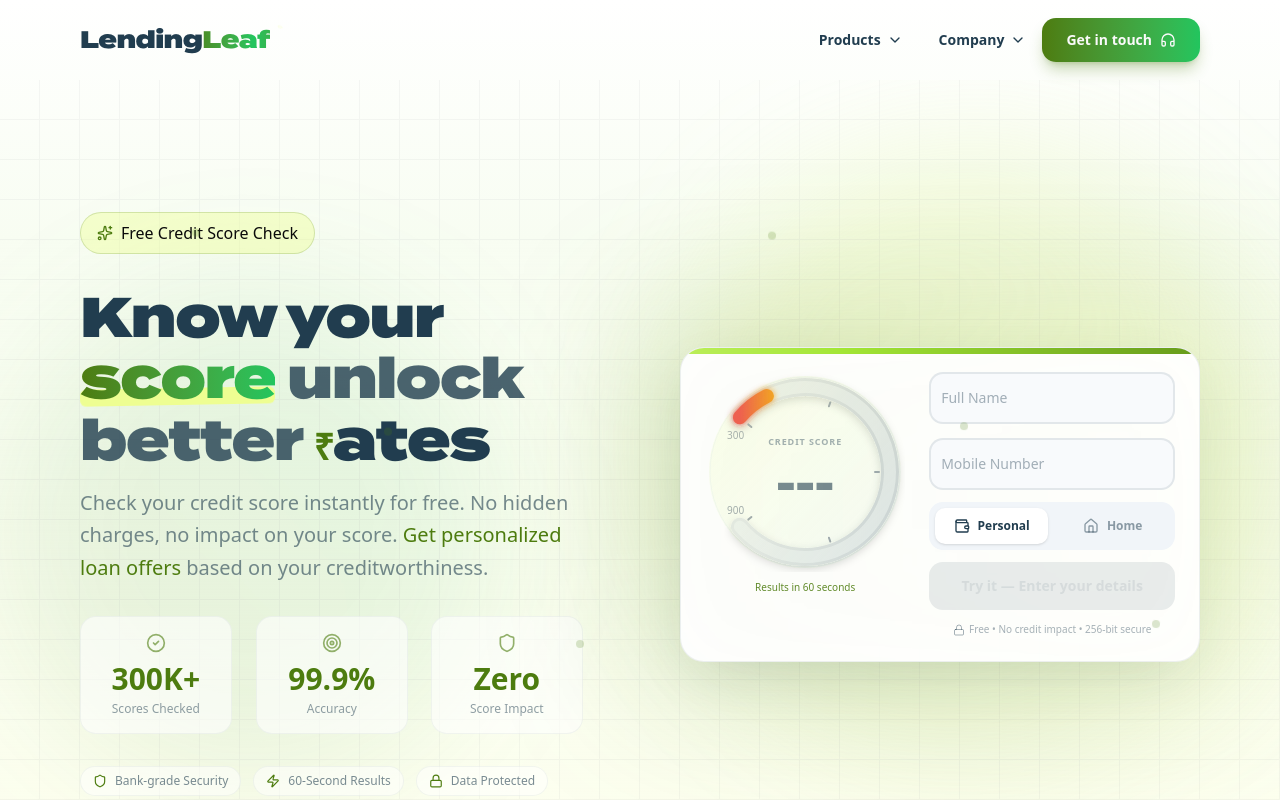
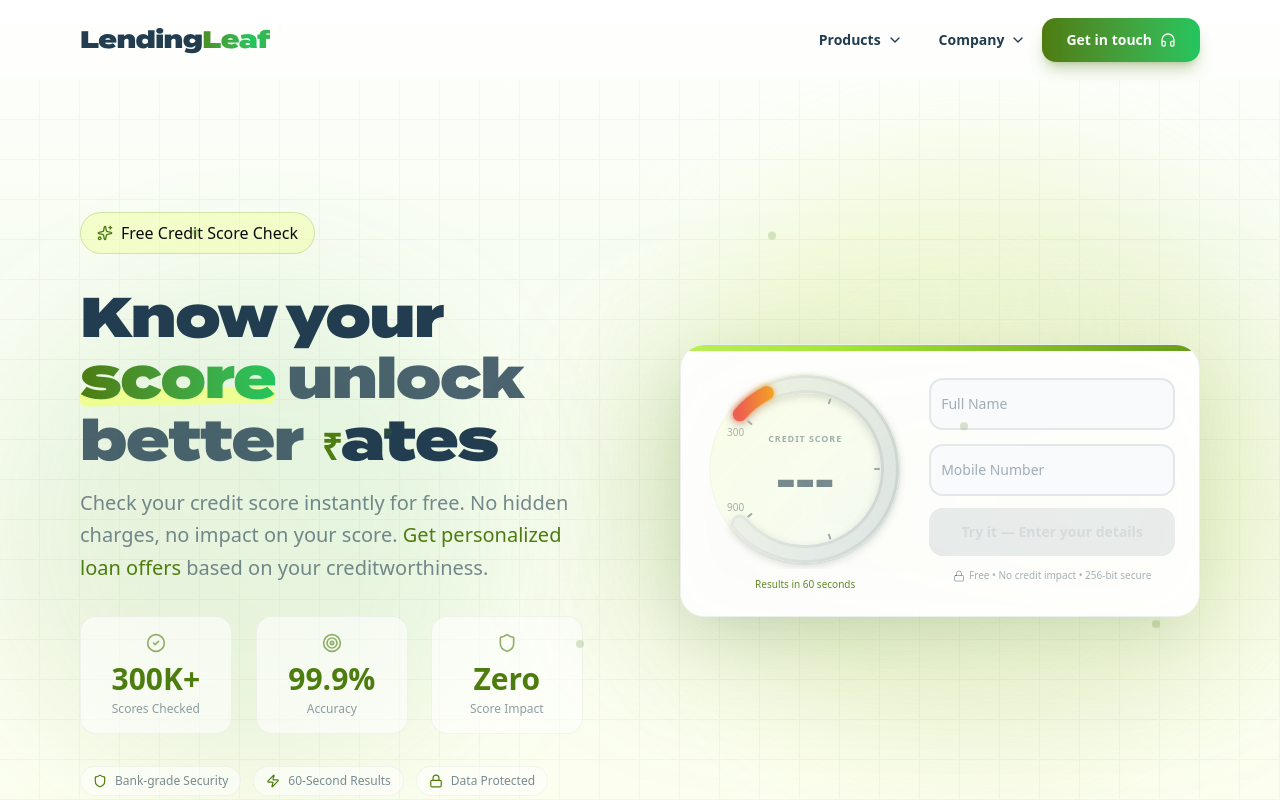
Before and after one commit to sho-obum/lendingleaf2.0, a Next.js app: page /credit-score in a window 1280 px wide. Shown: the top 800 px of the page. Built offline with nearby package versions, Linux system fonts and the light colour scheme.

Commit message:
Fixed ui

```diff
--- a/src/app/credit-score/page.tsx
+++ b/src/app/credit-score/page.tsx
@@ -277,7 +277,7 @@
               </div>
 
               <div className="space-y-4">
-                <h1 className="text-3xl sm:text-4xl md:text-5xl lg:text-5xl xl:text-[3.5rem] font-termina font-black text-[#213d4f] leading-[1.1] tracking-tight">
+                <h1 className="text-3xl sm:text-4xl md:text-5xl lg:text-5xl xl:text-[3.5rem] font-termina font-black text-[#213d4f] leading-[1.1] tracking-tight mt-6 text-center lg:text-start lg:mt-0">
                   Know your{" "}
                   <span className="relative inline-block">
                     <span className="relative z-10 bg-gradient-to-r from-[#4d7c0f] to-[#22c55e] bg-clip-text text-transparent">
@@ -287,7 +287,7 @@
                   </span>{" "}
                   <span className="text-[#213d4f]/80">unlock better</span>{" "}
                   <span className="relative">
-                    <span className="text-[#4d7c0f] text-4xl">₹</span>ates
+                    <span className="text-[#4d7c0f] lg:text-4xl text-2xl ml-2 ">₹</span>ates
                   </span>
                 </h1>
                 <p className="text-base sm:text-lg md:text-xl text-[#213d4f]/60 max-w-xl leading-relaxed">
@@ -318,7 +318,7 @@
               </div>
 
               {/* Trust Badges */}
-              <div className="flex flex-wrap items-center gap-3">
+              <div className="lg:flex flex-wrap items-center gap-3 hidden ">
                 {[
                   { icon: Shield, text: "Bank-grade Security" },
                   { icon: Zap, text: "60-Second Results" },
@@ -345,7 +345,7 @@
               <div className="relative w-full lg:w-auto">
                 {/* Glow Effect Behind Card */}
                 <div className="absolute inset-0 bg-gradient-to-r from-[#4d7c0f]/20 to-[#eefe92]/30 blur-3xl scale-110 animate-pulse-glow" />
-                <div className="scale-105 sm:scale-100">
+                <div className="scale-105 sm:scale-100 -mt-12">
                   <CreditScoreCard />
                 </div>
               </div>
@@ -702,7 +702,7 @@
                     </div>
                     <div>
                       <h3 className="text-xl font-bold text-white">Why Check Your Score?</h3>
-                      <p className="text-white/60 text-sm">Knowledge is power</p>
+                      <p className="text-white/60 text-sm ">Knowledge is power</p>
                     </div>
                   </div>
 
--- a/src/components/blocks/AccentCard.tsx
+++ b/src/components/blocks/AccentCard.tsx
@@ -487,7 +487,7 @@
                   </div>
 
                   {/* Loan Type Toggle */}
-                  <div className="flex gap-1.5 sm:gap-2 p-1 sm:p-1.5 bg-[#f1f5f9] rounded-lg sm:rounded-xl">
+                  {/* <div className="flex gap-1.5 sm:gap-2 p-1 sm:p-1.5 bg-[#f1f5f9] rounded-lg sm:rounded-xl">
                     {(["personal", "home"] as const).map((type) => (
                       <button
                         key={type}
@@ -503,7 +503,7 @@
                         <span>{type === "personal" ? "Personal" : "Home"}</span>
                       </button>
                     ))}
-                  </div>
+                  </div> */}
 
                   {/* Submit Button */}
                   <Button
```
